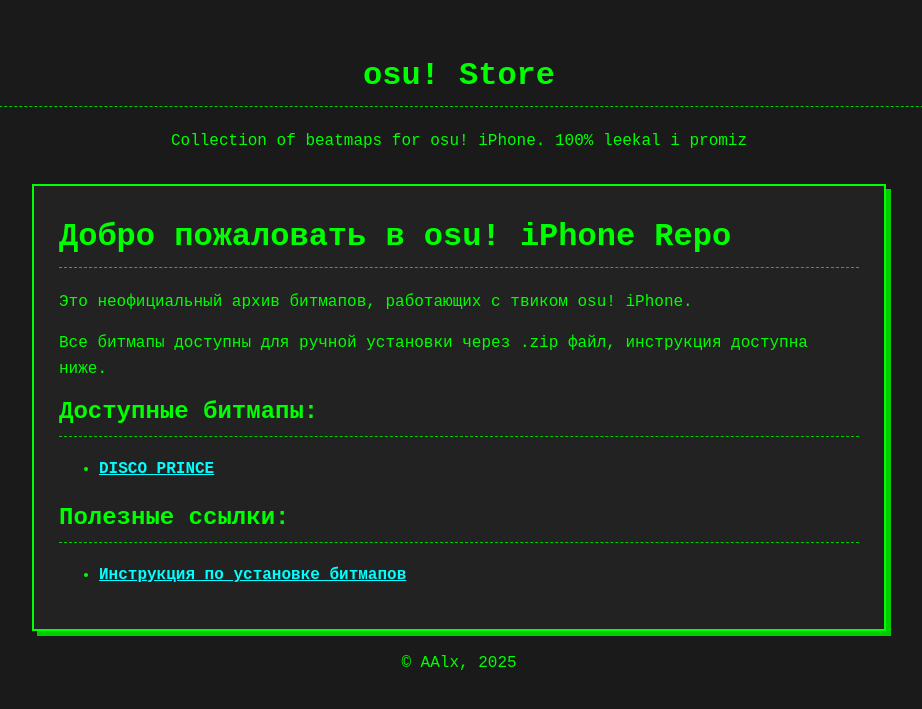
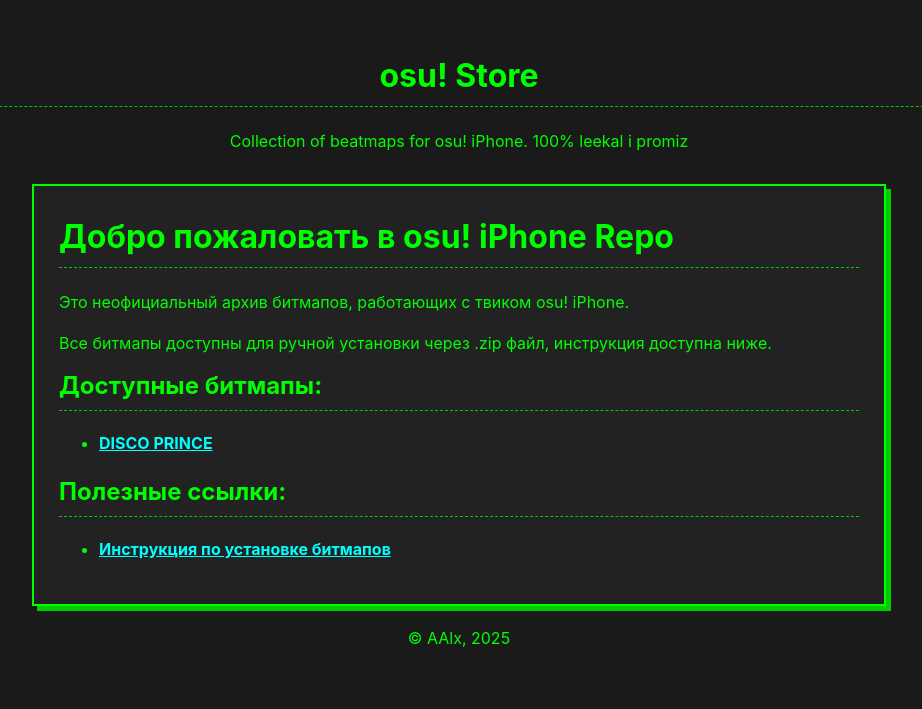
Before and after one commit to AAlx0451/osu-ios-store-repo, a Jekyll site: the page built from index.md, in a window 1280 px wide. Shown: the top 709 px of the page, without its empty margins (181-1103 px from the left). Built offline with Jekyll 4.4.1, drawn with Linux system fonts in a browser that asks for light colours.

Commit message:
Update default.html

```diff
--- a/_layouts/default.html
+++ b/_layouts/default.html
@@ -6,7 +6,7 @@
     <meta name="viewport" content="width=device-width, initial-scale=1">
     <style>
         body {
-            font-family: 'Courier New', Courier, monospace; /* Панк-стиль: моноширинный */
+            font-family: -apple-system, BlinkMacSystemFont, "Segoe UI", Roboto, Oxygen, Ubuntu, Cantarell, "Open Sans", "Helvetica Neue", sans-serif; /* Панк-стиль: моноширинный */
             margin: 20px;
             background-color: #1a1a1a; /* Темный фон */
             color: #00ff00; /* Зеленый текст */
```
